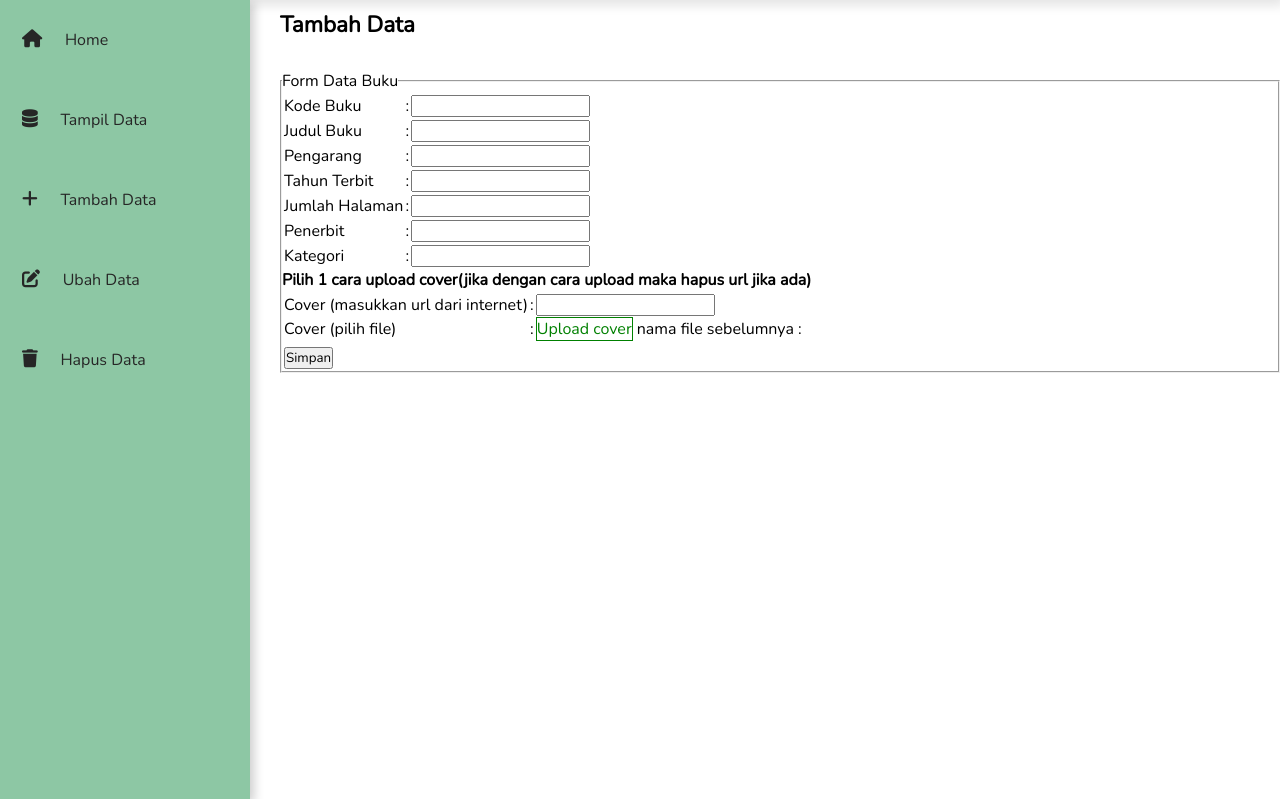
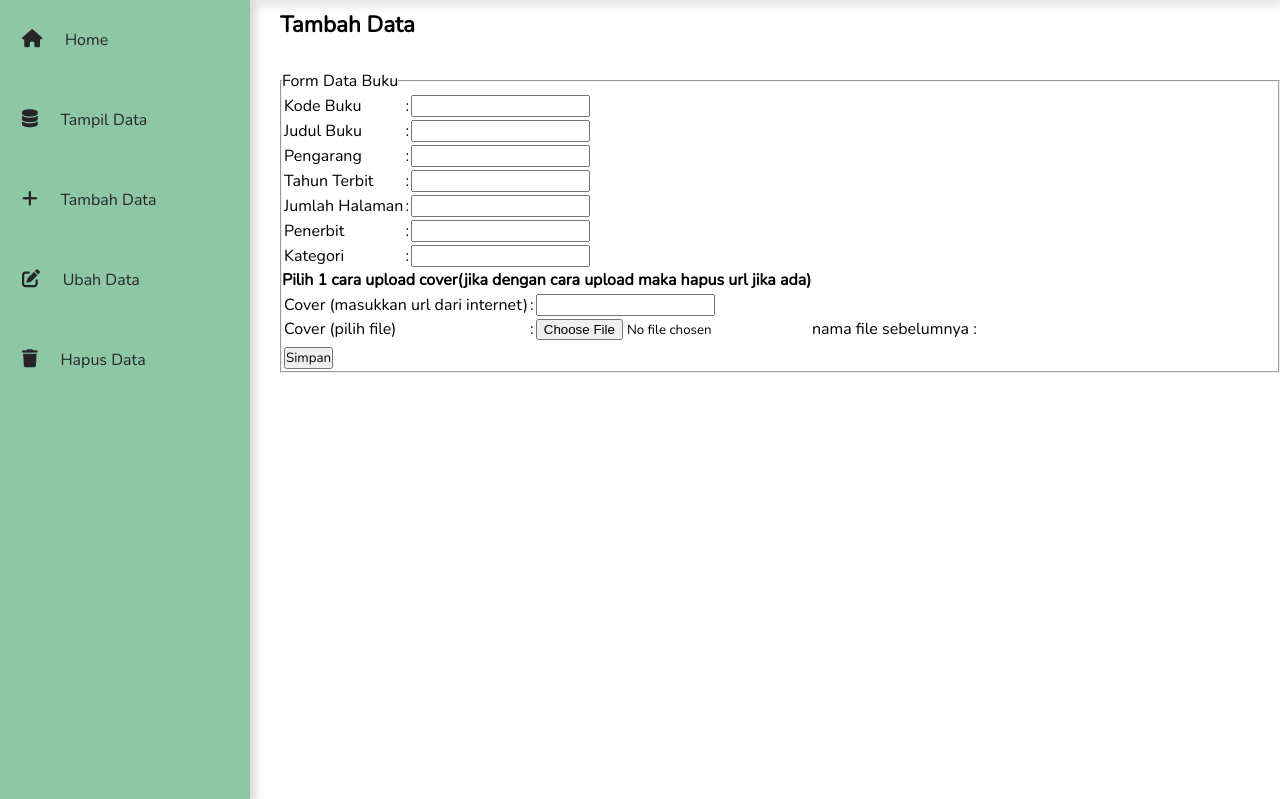
Before and after one commit to akgeninov/FILES, a PHP site: page /ubahForm.php in a window 1280 px wide. Shown: the part 33-832 px from the top of the page. Run offline with PHP 8.4, Linux system fonts and the light colour scheme; data that the repository does not hold is empty; some libraries are stand-ins or nearby versions.

Commit message:
Update ubahForm.php

```diff
--- a/crud/ubahForm.php
+++ b/crud/ubahForm.php
@@ -183,8 +183,7 @@
                                             <td>Cover (pilih file .jpg atau .jpeg atau .png)</td>
                                             <td> : </td>
                                             <td>
-                                                <input type="file" name="cover_file" accept="image/jpg, image/png, image/jpeg" id="tombol_up_cover" style="display:none">
-                                                <label for="tombol_up_cover" style="cursor:pointer; color:green; width:10px; border:1px solid;">Upload cover</label>
+                                                <input type="file" name="cover_file" accept="image/jpg, image/png, image/jpeg" id="tombol_up_cover" style="display">
                                             </td>
                                             <td></td>
                                         </tr>
@@ -202,8 +201,7 @@
                                         <td>Cover (pilih file)</td>
                                         <td> : </td>
                                         <td>
-                                            <input type="file" name="cover_file" accept="image/jpg, image/png, image/jpeg" id="tombol_up_cover" style="display:none">
-                                            <label for="tombol_up_cover" style="cursor:pointer; color:green; width:10px; border:1px solid;">Upload cover</label>
+                                            <input type="file" name="cover_file" accept="image/jpg, image/png, image/jpeg" id="tombol_up_cover" style="display">
                                             <?php
                                                 echo "nama file sebelumnya : <a href='$cover_file' target='$cover_file'>$cover_file</a>";
                                             ?>
```
